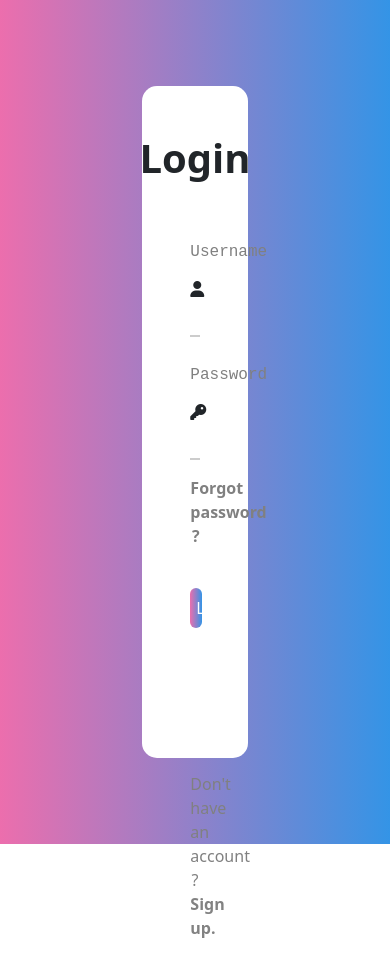
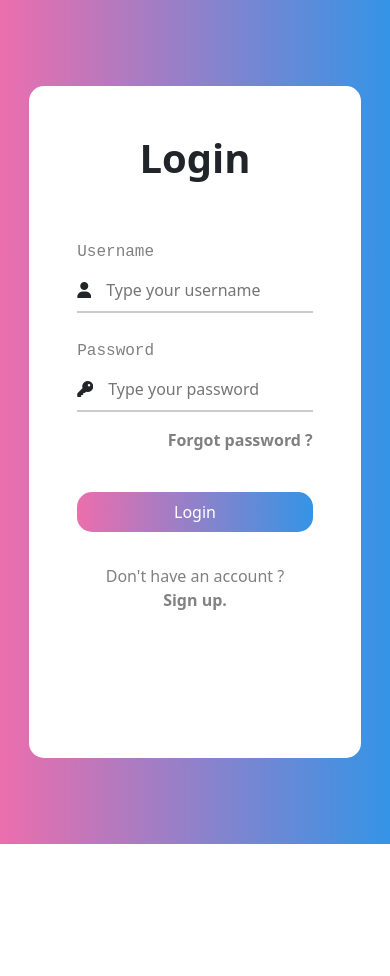
Before and after one commit to shikharbhardwaj3110/MasterPW-Frontend, a React (Create React App) app: page /login in a window 390 px wide. Shown: the top 976 px of the page. After the commit the page ends 844 px from the top, so only its background shows below. Built offline with nearby package versions, Linux system fonts and the light colour scheme.

Commit message:
responsiveness added

```diff
--- a/src/components/Login.js
+++ b/src/components/Login.js
@@ -50,7 +50,7 @@ function Login() {
                         <div style={{marginTop : '2.5rem'}}>
                             <button class="formbutton w-100" onClick={authenticate}>Login</button>
                         </div>
-                        <div class="text-center" style={{marginTop : '9rem'}}>
+                        <div class="text-center bottomnavlink" style={{marginTop : '9rem'}}>
                             <span style={{color : 'gray'}}>Don't have an account ?</span>
                             <p>
                                 <a href="/signup" style={{fontWeight : 'bold', color : '#828282'}}>Sign up. </a>
--- a/src/components/Signup.js
+++ b/src/components/Signup.js
@@ -63,7 +63,7 @@ function Signup() {
                     <div style={{marginTop : '2.5rem'}}>
                         <button class="formbutton w-100">Sign up</button>
                     </div>
-                    <div class="text-center" style={{marginTop : '5rem'}}>
+                    <div class="text-center bottomnavlink" style={{marginTop : '5rem'}}>
                         <span style={{color : 'gray'}}>Already have an account ?</span>
                         <p>
                             <a href="/login" style={{fontWeight : 'bold', color : '#828282'}}>Log in. </a>
--- a/src/css/stylesheet.css
+++ b/src/css/stylesheet.css
@@ -1,3 +1,7 @@
+body {
+    background: linear-gradient(to right, #EC6EAD, #3494E6);
+}
+
 a {
     text-decoration: none;
 }
@@ -158,4 +162,21 @@ hr {
         padding-top: 1.5rem !important;
         margin-top: 2rem !important;
     }
+    .loginform {
+        border-radius: 15px !important;
+        background-color: white !important;
+        max-height: 70% !important;
+        width: 85% !important;
+    }
+
+    .bottomnavlink {
+        margin-top: 2rem !important;
+    }
+
+    .logindiv {
+        min-height: 100vh;
+        background: linear-gradient(to right, #EC6EAD, #3494E6);
+        align-items: center;
+    }
+
   }
```
